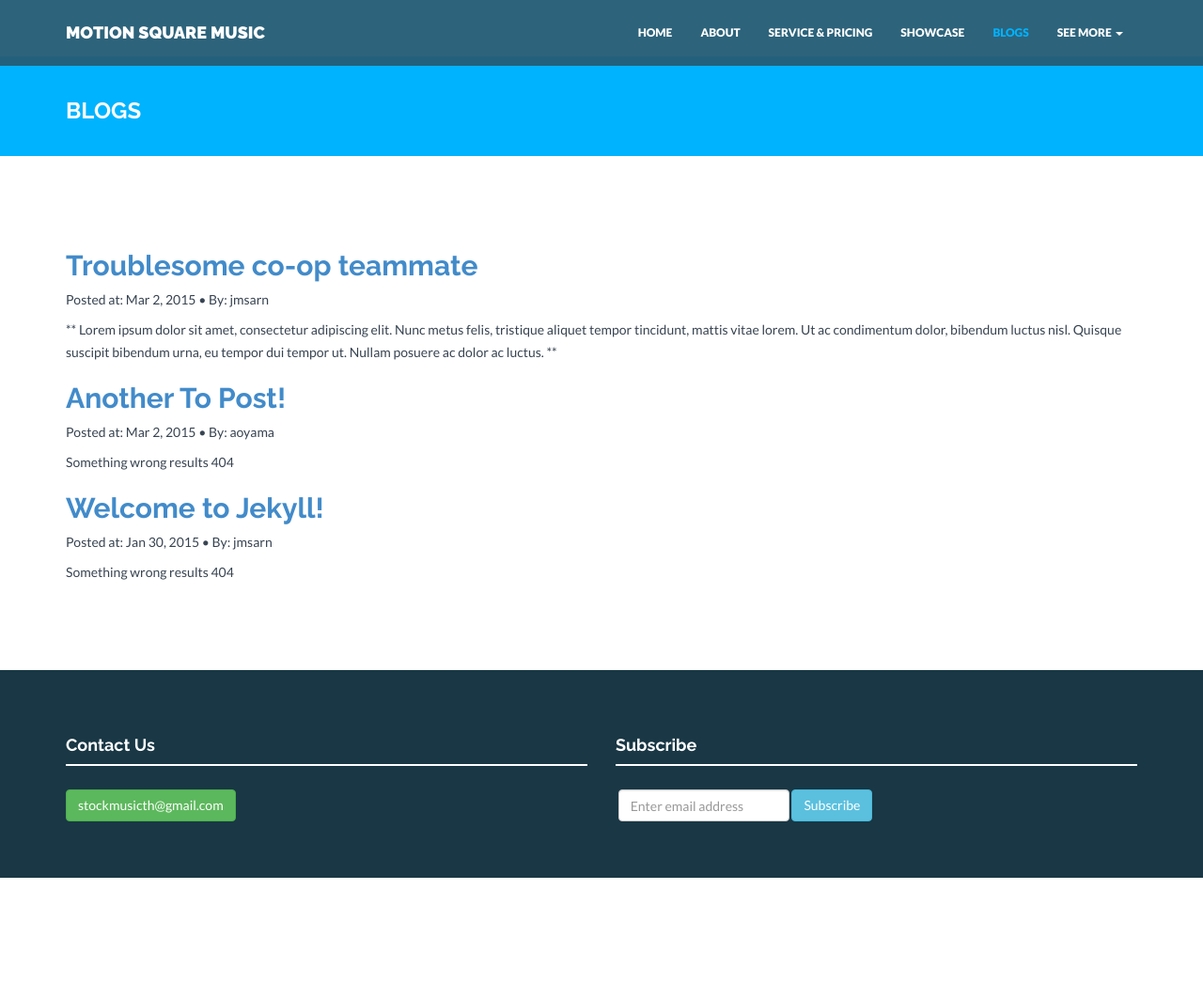
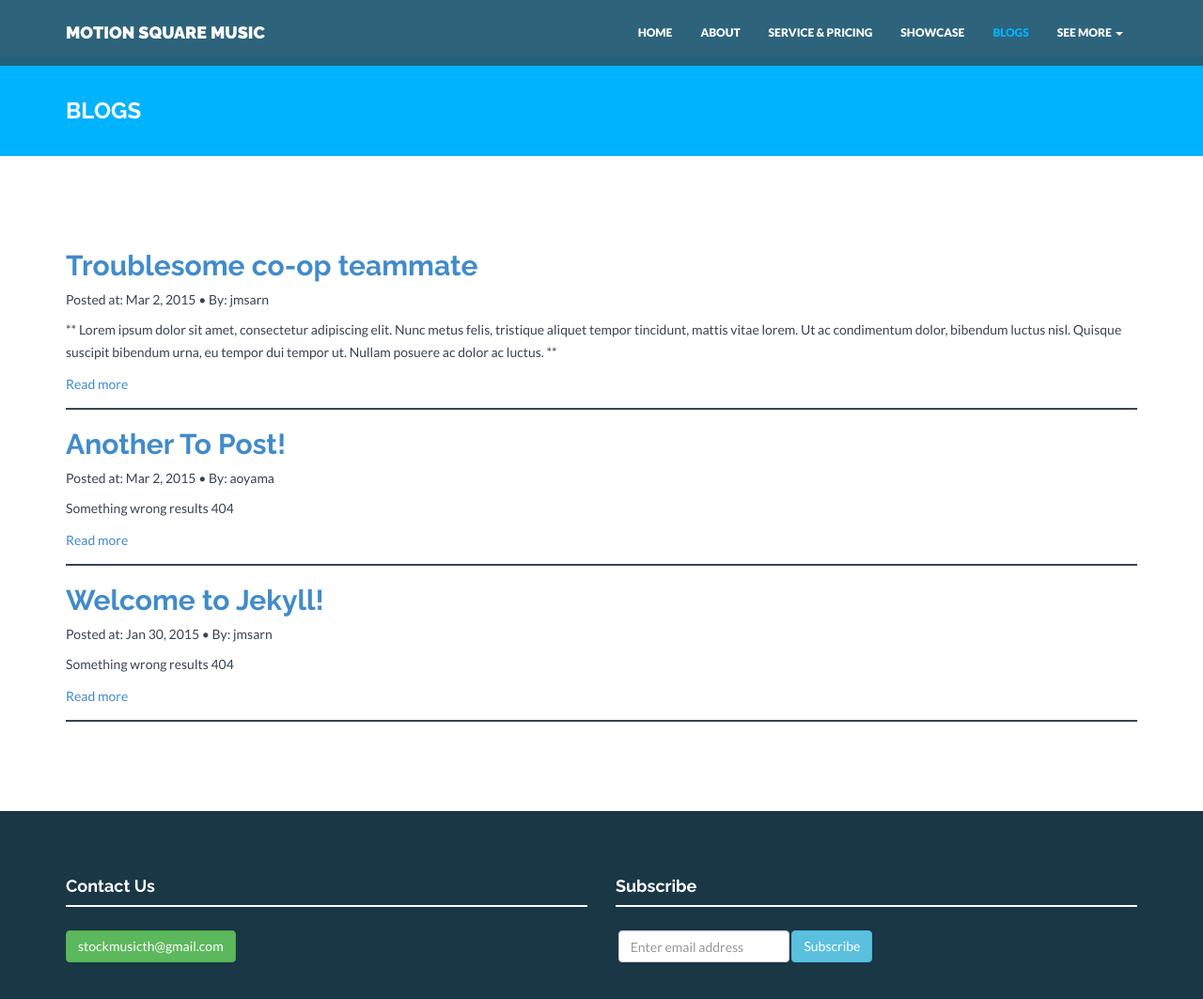
Before and after one commit to motionsquaremusic/motionsquaremusic.github.io, a Jekyll site: the page built from blogs/index.html, in a window 1280 px wide and 1084 px high. Shown: the top 1063 px of the window at 94% size. Built offline with Jekyll 4.4.1, drawn with Linux system fonts in a browser that asks for light colours; nearby versions of some CDN libraries; comment, search, counter and statistics services are not loaded.

Commit message:
blogs page
added blog separator / Read more blog

```diff
--- a/blogs/index.html
+++ b/blogs/index.html
@@ -19,8 +19,9 @@ active: blogs
 		    <li>
 		      <a href="{{ post.url | prepend: site.url }}"><h2>{{ post.title }}</h2></a>
 		      Posted at: {{ post.date | date: "%b %-d, %Y" }}{% if post.author %} • By: {{ post.author }}{% endif %}
-		      {{post.excerpt}}
+		      {{post.excerpt}} <a href="{{ post.url | prepend: site.url }}">Read more</a>
 		    </li>
+		    <div class="margin-topbottom hline"></div>
 		  {% endfor %}
 		</ul>
 	</div>
```
